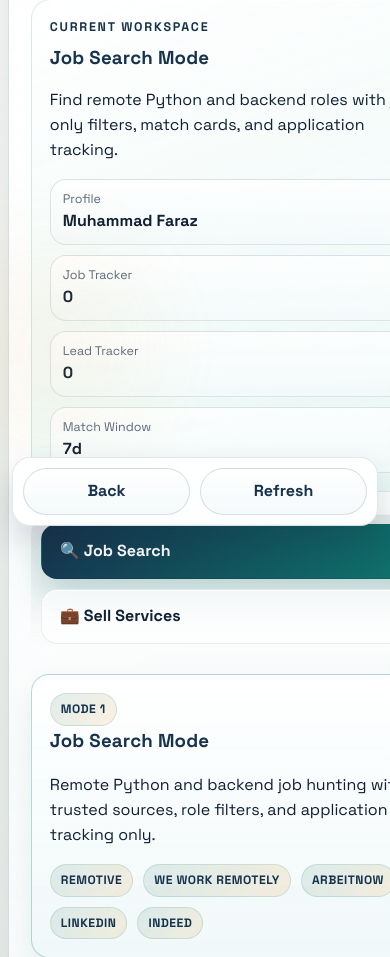
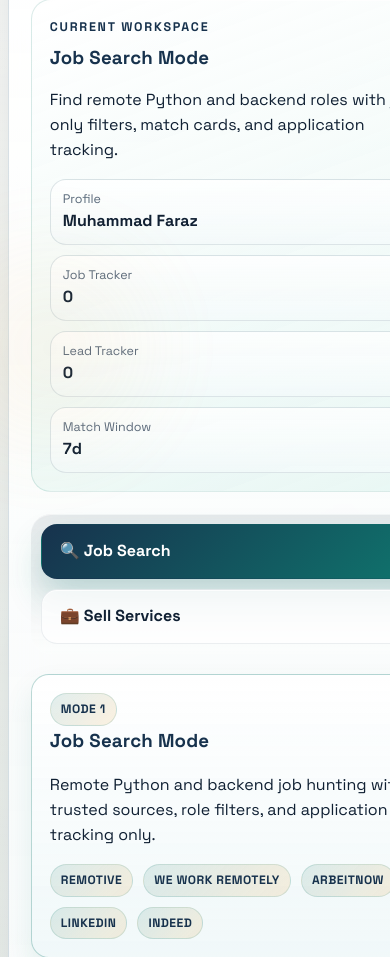
Before and after one commit to farazgoal-boop/jobmind-match, a FastAPI app: page /dashboard in a window 390 px wide; the page is wider, and only the part inside the window is pictured. Shown: the part 306-1263 px from the top of that part. Run offline with FastAPI, Linux system fonts and the light colour scheme; data comes from the database, SQL or seed files in the repository; data that the repository does not hold is empty.

Commit message:
Refine mobile refresh and responsive layout

```diff
--- a/app/static/app.js
+++ b/app/static/app.js
@@ -1,6 +1,5 @@
 window.addEventListener("DOMContentLoaded", () => {
   let installPrompt = null;
-  let lastNativeLocation = window.location.href;
   const staticVersion = document
     .querySelector('meta[name="jobmind-static-version"]')
     ?.getAttribute("content") || "local-dev";
@@ -34,8 +33,6 @@ window.addEventListener("DOMContentLoaded", () => {
   const resumeLibrarySelect = document.querySelector('[data-role="resume-library-select"]');
   const resumeLibrarySubmit = document.querySelector('[data-role="resume-library-submit"]');
   const resumeLibraryFeedback = document.querySelector('[data-role="resume-library-feedback"]');
-  const mobileBackButton = document.querySelector('[data-role="mobile-back"]');
-  const mobileRefreshButton = document.querySelector('[data-role="mobile-refresh"]');
   const jobForm = document.querySelector('[data-role="job-form"]');
   const sellForm = document.querySelector('[data-role="sell-form"]');
   const currentPath = window.location.pathname;
@@ -73,6 +70,11 @@ window.addEventListener("DOMContentLoaded", () => {
     modeState: "jobmind.modeState.v2",
     presets: "jobmind.modePresets.v2",
     trackers: "jobmind.modeTrackers.v2"
+  };
+  const pullToRefreshState = {
+    startY: 0,
+    shouldRefresh: false,
+    active: false
   };
 
   const formConfig = {
@@ -349,6 +351,53 @@ window.addEventListener("DOMContentLoaded", () => {
   function refreshCurrentView() {
     clearSubmitStates();
     window.location.reload();
+  }
+
+  function shouldIgnorePullRefreshTarget(target) {
+    if (!(target instanceof Element)) {
+      return false;
+    }
+    return Boolean(target.closest('input, textarea, select, button, a, [contenteditable="true"]'));
+  }
+
+  function wirePullToRefresh() {
+    if (typeof window.TouchEvent === "undefined") {
+      return;
+    }
+
+    window.addEventListener("touchstart", (event) => {
+      if (event.touches.length !== 1) {
+        pullToRefreshState.active = false;
+        return;
+      }
+      if (window.scrollY > 0 || shouldIgnorePullRefreshTarget(event.target)) {
+        pullToRefreshState.active = false;
+        return;
+      }
+      pullToRefreshState.startY = event.touches[0].clientY;
+      pullToRefreshState.shouldRefresh = false;
+      pullToRefreshState.active = true;
+    }, { passive: true });
+
+    window.addEventListener("touchmove", (event) => {
+      if (!pullToRefreshState.active || event.touches.length !== 1) {
+        return;
+      }
+      const deltaY = event.touches[0].clientY - pullToRefreshState.startY;
+      pullToRefreshState.shouldRefresh = window.scrollY <= 0 && deltaY > 88;
+    }, { passive: true });
+
+    window.addEventListener("touchend", () => {
+      if (!pullToRefreshState.active) {
+        return;
+      }
+      const shouldRefresh = pullToRefreshState.shouldRefresh;
+      pullToRefreshState.active = false;
+      pullToRefreshState.shouldRefresh = false;
+      if (shouldRefresh) {
+        refreshCurrentView();
+      }
+    }, { passive: true });
   }
 
   function wireResumeLibraryImport() {
@@ -870,25 +919,14 @@ window.addEventListener("DOMContentLoaded", () => {
     installButton.classList.add("hidden");
   });
 
-  window.addEventListener("popstate", () => {
-    lastNativeLocation = window.location.href;
-  });
-
   window.addEventListener("pageshow", () => {
     clearSubmitStates();
   });
 
   if (typeof capacitorApp?.addListener === "function") {
     capacitorApp.addListener("backButton", async () => {
-      const hasBrowserHistory = window.history.length > 1;
-      const movedWithinApp = window.location.href !== lastNativeLocation;
-      lastNativeLocation = window.location.href;
-      if ((hasBrowserHistory && hasInAppReferrer()) || movedWithinApp) {
-        window.history.back();
-        return;
-      }
       if (currentPath !== "/dashboard") {
-        window.location.assign(buildDashboardUrl());
+        navigateBackInApp();
         return;
       }
       if (typeof capacitorApp.exitApp === "function") {
@@ -896,14 +934,6 @@ window.addEventListener("DOMContentLoaded", () => {
       }
     });
   }
-
-  mobileBackButton?.addEventListener("click", () => {
-    navigateBackInApp();
-  });
-
-  mobileRefreshButton?.addEventListener("click", () => {
-    refreshCurrentView();
-  });
 
   const mergedPresets = mergePresets(getPresetBuckets(), normalizeServerPresets());
   writePresetBuckets(mergedPresets);
@@ -913,6 +943,7 @@ window.addEventListener("DOMContentLoaded", () => {
   wirePresetControls("sell");
   wireForm(formConfig.job);
   wireForm(formConfig.sell);
+  wirePullToRefresh();
   wireResumeLibraryImport();
   syncServerTrackersToLocal();
   wireModeToggles();
--- a/app/static/styles.css
+++ b/app/static/styles.css
@@ -296,15 +296,6 @@ body::after {
 
 .hidden {
   display: none !important;
-}
-
-.mobile-nav-bar {
-  display: none;
-}
-
-.mobile-nav-button {
-  min-width: 0;
-  flex: 1;
 }
 
 .preset-chip {
@@ -1139,33 +1169,8 @@ button:hover {
 }
 
 @media (max-width: 560px) {
-  body {
-    padding-bottom: 82px;
-  }
-
   .layout {
     width: min(96vw, 96vw);
-  }
-
-  .mobile-nav-bar {
-    position: fixed;
-    left: 12px;
-    right: 12px;
-    bottom: 12px;
-    z-index: 30;
-    display: grid;
-    grid-template-columns: repeat(2, minmax(0, 1fr));
-    gap: 10px;
-    padding: 10px;
-    border-radius: 18px;
-    background: rgba(255, 255, 255, 0.92);
-    border: 1px solid rgba(117, 144, 160, 0.22);
-    box-shadow: 0 18px 32px rgba(16, 32, 51, 0.16);
-    backdrop-filter: blur(18px);
-  }
-
-  .mobile-nav-button {
-    width: 100%;
   }
 
   .filters,
--- a/app/templates/dashboard.html
+++ b/app/templates/dashboard.html
@@ -17,10 +17,6 @@
   <link rel="stylesheet" href="/static/styles.css?v={{ static_version }}" />
 </head>
 <body>
-  <div class="mobile-nav-bar" data-role="mobile-nav-bar" aria-label="Mobile navigation shortcuts">
-    <button type="button" class="ghost-action mobile-nav-button" data-role="mobile-back">Back</button>
-    <button type="button" class="ghost-action mobile-nav-button" data-role="mobile-refresh">Refresh</button>
-  </div>
   <main class="layout">
     <section class="hero card mode-hero">
       <div class="hero-shell">
```
Also changed, not shown: other parts of app/static/styles.css (+40 -1 lines).
